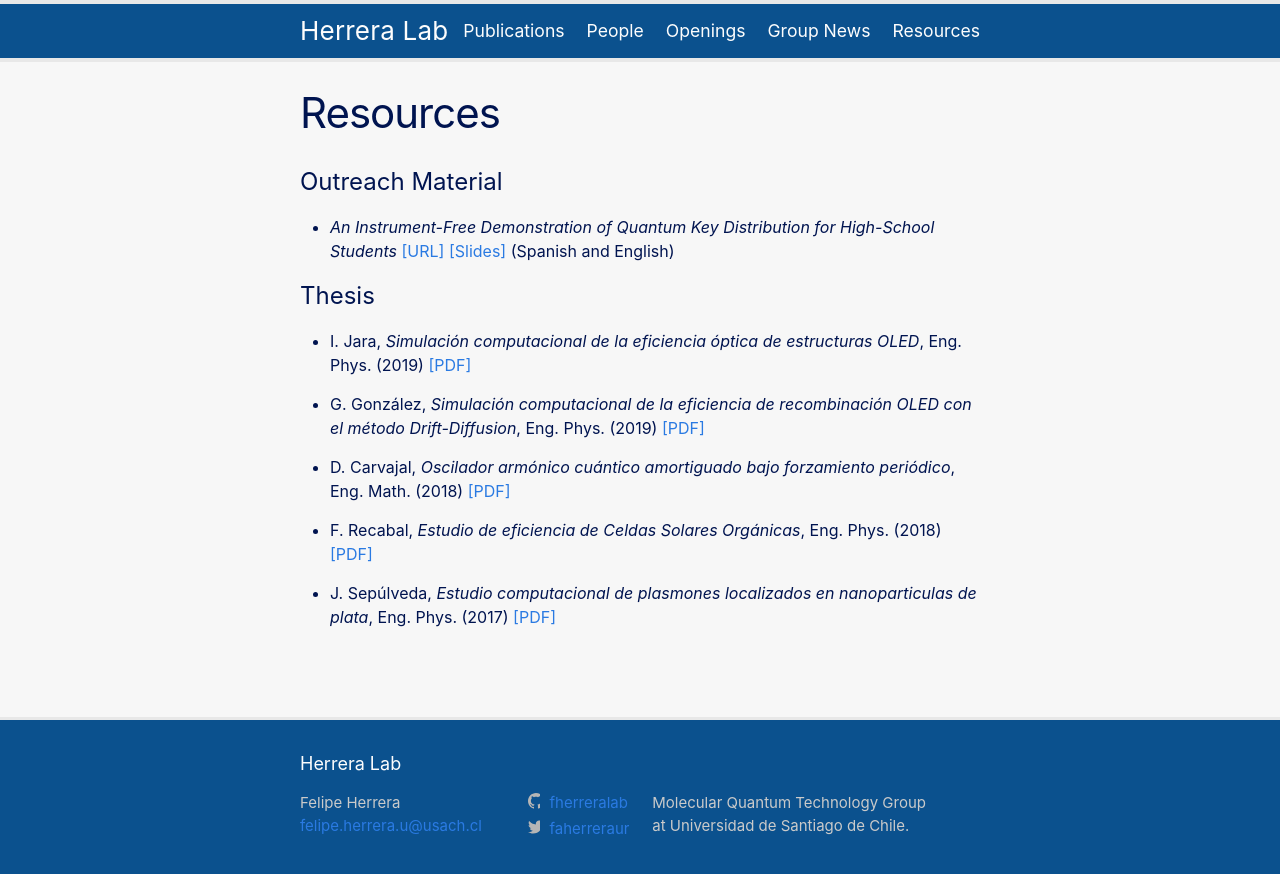
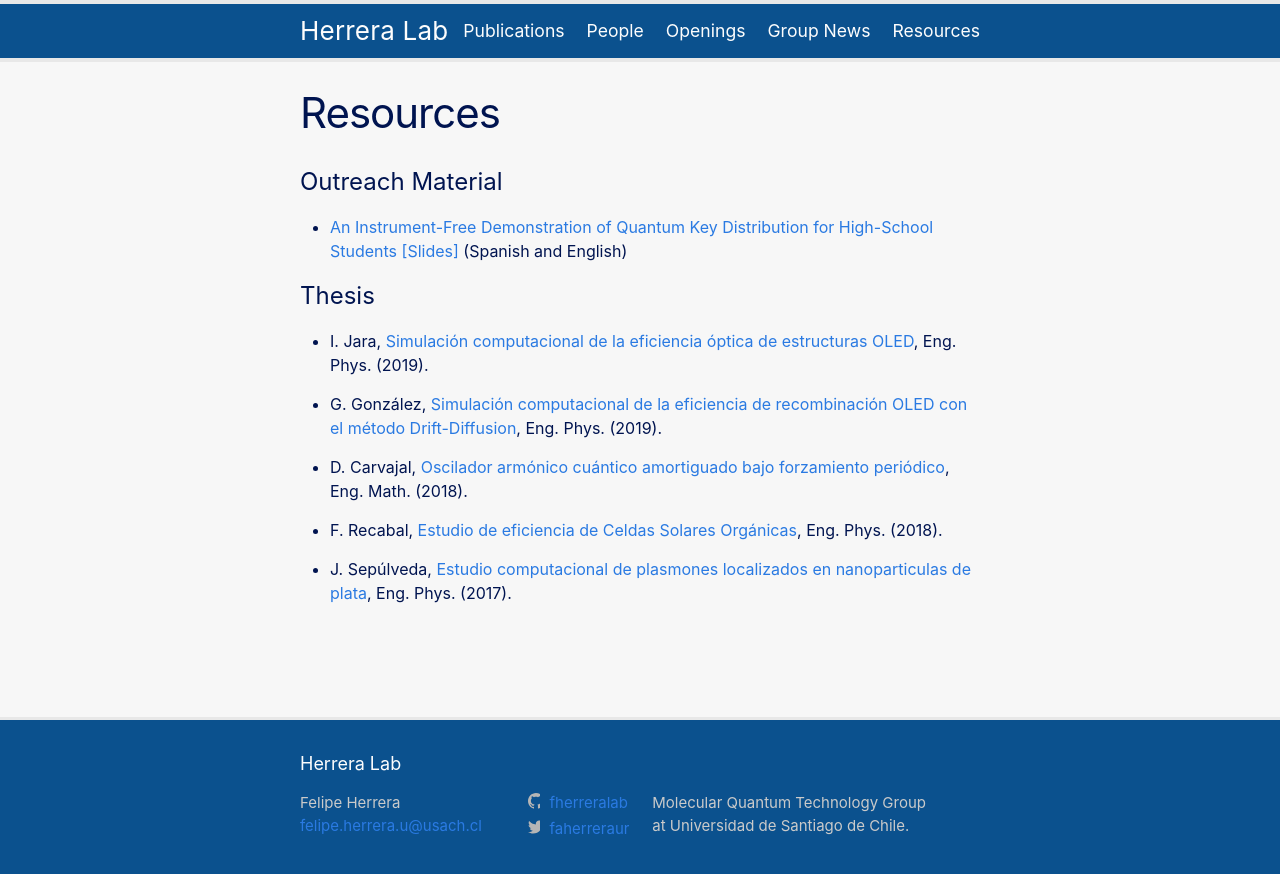
Before and after one commit to fherreralab/fherreralab.github.io, a Jekyll site: the page built from resources.md, in a window 1280 px wide. Shown: the top 874 px of the page. Built offline with Jekyll 4.4.1, drawn with Linux system fonts in a browser that asks for light colours.

Commit message:
updated publications and resources

```diff
--- a/resources.md
+++ b/resources.md
@@ -7,7 +7,7 @@ permalink: /resources/
 
 # Outreach Material
 
-- *An Instrument-Free Demonstration of Quantum Key Distribution for High-School Students* [[URL]](https://arxiv.org/abs/1904.10537) [[Slides]]({{ "/assets/resources/QKD-demo-talk.pptx" | absolute_url}})
+- [An Instrument-Free Demonstration of Quantum Key Distribution for High-School Students](https://arxiv.org/abs/1904.10537) [[Slides]]({{ "/assets/resources/QKD-demo-talk.pptx" | absolute_url}})
 (Spanish and English)
 
 
@@ -16,12 +16,12 @@ permalink: /resources/
 # Thesis
 
 
-- I. Jara, *Simulación computacional de la eficiencia óptica de estructuras OLED*, Eng. Phys. (2019) [[PDF]]({{ "/assets/resources/thesis-ijara.pdf" | absolute_url}})
+- I. Jara, [Simulación computacional de la eficiencia óptica de estructuras OLED]({{ "/assets/resources/thesis-ijara.pdf" | absolute_url}}), Eng. Phys. (2019).
 
-- G. González, *Simulación computacional de la eficiencia de recombinación OLED con el método Drift-Diffusion*, Eng. Phys. (2019) [[PDF]]({{ "/assets/resources/thesis-ggonzalez.pdf" | absolute_url}})
+- G. González, [Simulación computacional de la eficiencia de recombinación OLED con el método Drift-Diffusion]({{ "/assets/resources/thesis-ggonzalez.pdf" | absolute_url}}), Eng. Phys. (2019).
 
-- D. Carvajal, *Oscilador armónico cuántico amortiguado bajo forzamiento periódico*, Eng. Math. (2018) [[PDF]]({{ "/assets/resources/thesis-dcarvajal.pdf" | absolute_url}})
+- D. Carvajal, [Oscilador armónico cuántico amortiguado bajo forzamiento periódico]({{ "/assets/resources/thesis-dcarvajal.pdf" | absolute_url}}), Eng. Math. (2018).
 
-- F. Recabal, *Estudio de eficiencia de Celdas Solares Orgánicas*, Eng. Phys. (2018) [[PDF]]({{ "/assets/resources/thesis-frecabal.pdf" | absolute_url}})
+- F. Recabal, [Estudio de eficiencia de Celdas Solares Orgánicas]({{ "/assets/resources/thesis-frecabal.pdf" | absolute_url}}), Eng. Phys. (2018).
 
-- J. Sepúlveda, *Estudio computacional de plasmones localizados en nanoparticulas de plata*, Eng. Phys. (2017) [[PDF]]({{ "/assets/resources/thesis-jsepulveda.pdf" | absolute_url}})
+- J. Sepúlveda, [Estudio computacional de plasmones localizados en nanoparticulas de plata]({{ "/assets/resources/thesis-jsepulveda.pdf" | absolute_url}}), Eng. Phys. (2017).
```
Also changed, not shown: about.md (+1 -1 lines), publications.md (+2 -2 lines), 2 other files.
